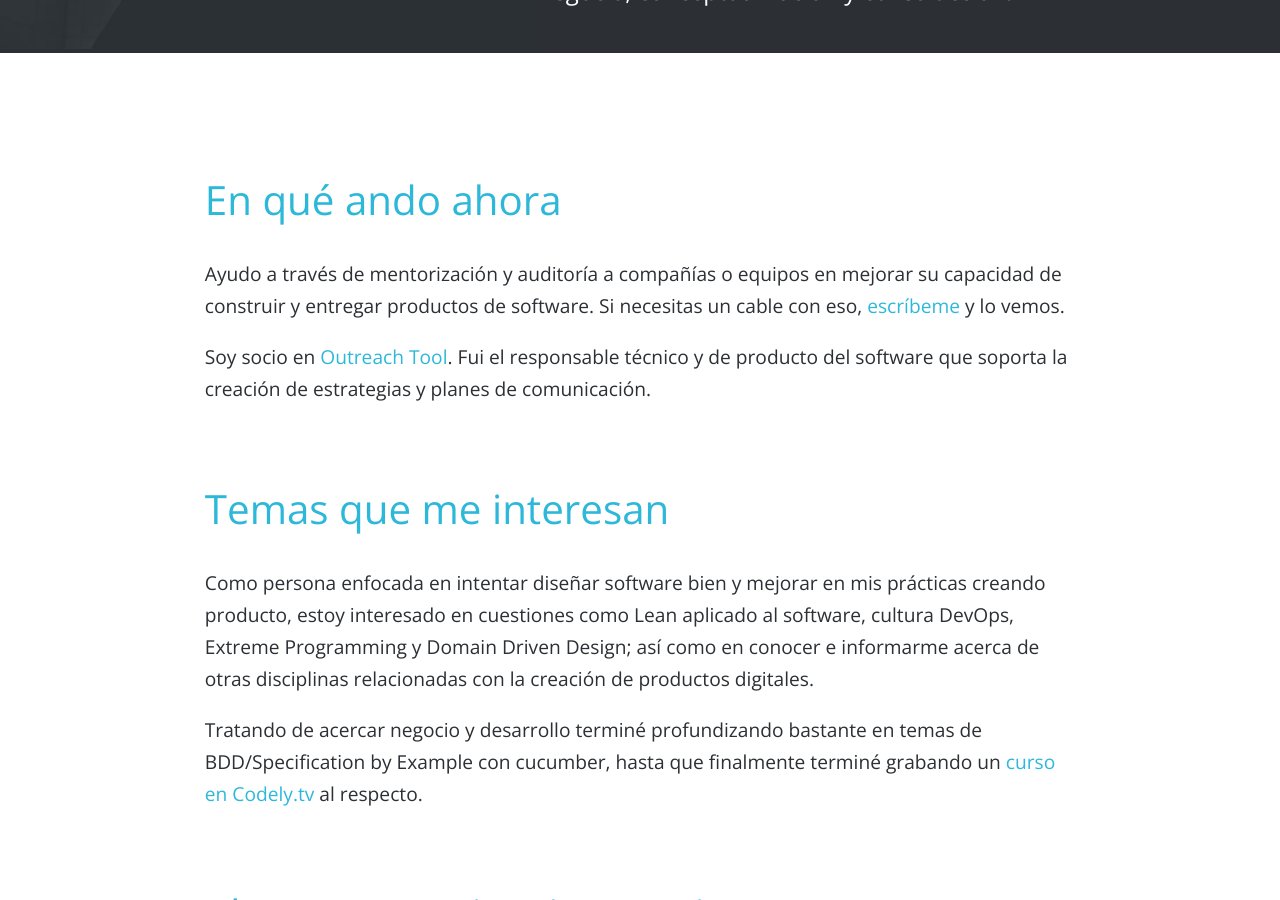
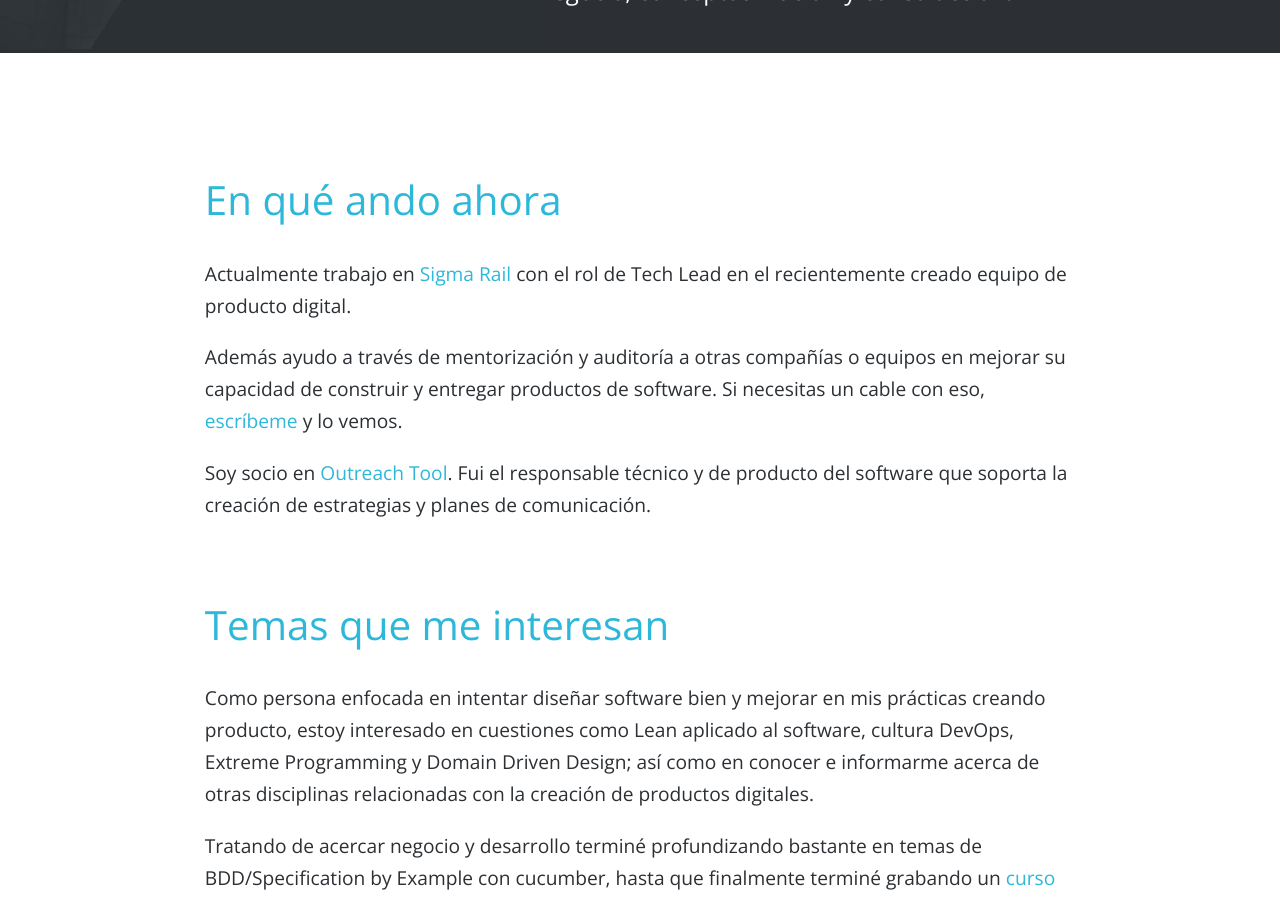
Before and after one commit to danilat/danilat.github.io, a Jekyll site: the page built from index.html, in a window 1280 px wide and 900 px high, scrolled down 422 px. Built offline with Jekyll 4.4.1, drawn with Linux system fonts in a browser that asks for light colours.

Commit message:
Adding the sigma rail position on the homepage

```diff
--- a/index.html
+++ b/index.html
@@ -13,7 +13,8 @@ layout: one_column
     <section class="resume">
         <article>
             <h2>En qué ando ahora</h2>
-            <p>Ayudo a través de mentorización y auditoría a compañías o equipos en mejorar su capacidad de construir y entregar productos de software. Si necesitas un cable con eso, <a href="mailto:dani@danilat.com">escríbeme</a> y lo vemos.</p>
+            <p>Actualmente trabajo en <a href="https://sigma-rail.com/">Sigma Rail</a> con el rol de Tech Lead en el recientemente creado equipo de producto digital.</p>
+            <p>Además ayudo a través de mentorización y auditoría a otras compañías o equipos en mejorar su capacidad de construir y entregar productos de software. Si necesitas un cable con eso, <a href="mailto:dani@danilat.com">escríbeme</a> y lo vemos.</p>
             <p>Soy socio en <a href="http://www.outreachtool.com/">Outreach Tool</a>. Fui el responsable técnico y de producto del software que soporta la creación de estrategias y planes de comunicación.</p>
         </article>
 
```
